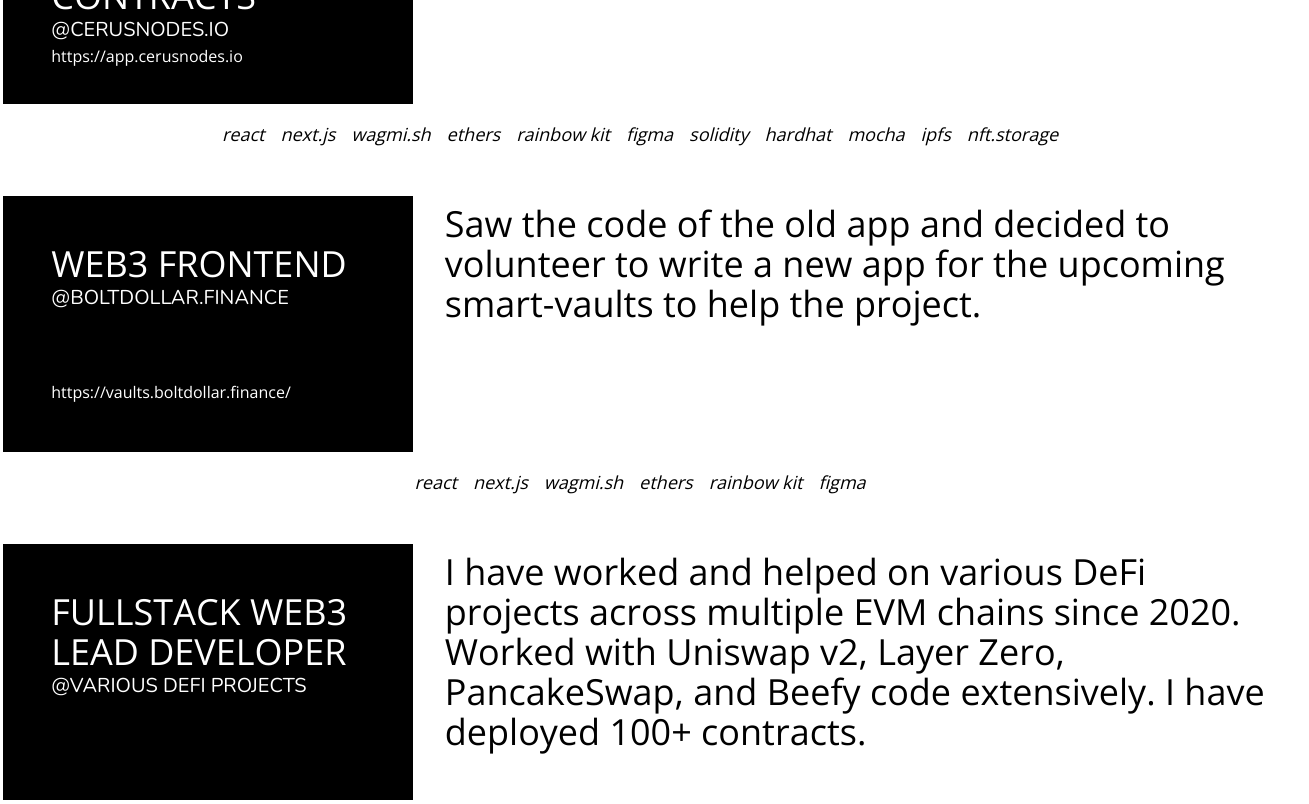
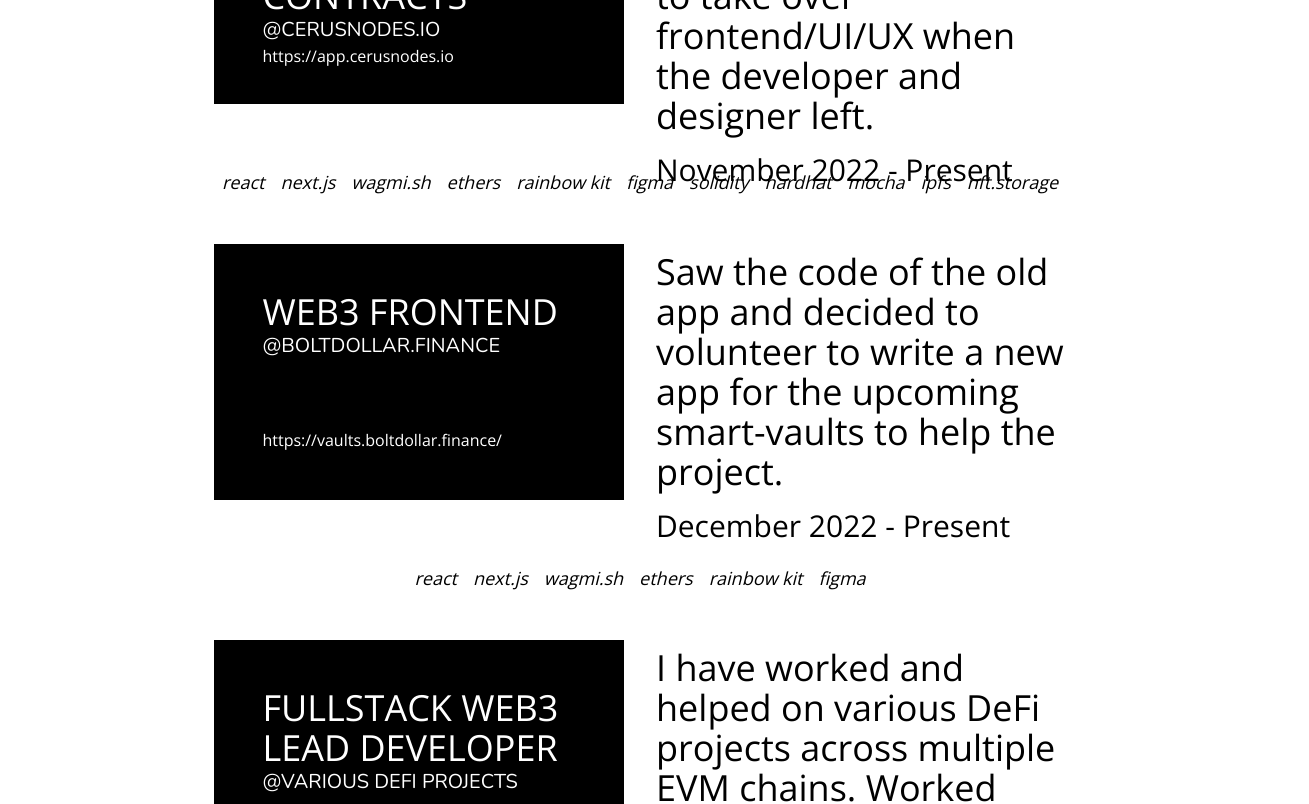
Before and after one commit to pppest/resume, a Next.js app: page / in a window 1280 px wide. Shown: the part 2840-3644 px from the top of the page, 1309 px wide, since content can reach past the window. Built offline with nearby package versions, Linux system fonts and the light colour scheme; a web font is replaced by a local one.

Commit message:
add dates to jobs

```diff
--- a/src/components/Jobs/Job.tsx
+++ b/src/components/Jobs/Job.tsx
@@ -8,27 +8,30 @@
 
 function Job({ job }: Props) {
   return (
-    <div key={job.title} >
+    <div key={job.title}>
       {/* job container */}
-      <div className="flex flex-col xl:flex-row justify-center xl:justify-between xl:items-start xl:h-[16rem] space-x-8 px-8">
+      <div className="flex flex-col xl:flex-row justify-center xl:justify-evenly xl:items-start xl:h-[40vh] space-x-8 px-8">
         {/* black box */}
-        <div className="h-[16rem] xl:w-[32vw] flex flex-col bg-black text-white p-8 xl:p-12 justify-between items-start uppercase">
+        <div className="h-[32vh] xl:w-[32vw] flex flex-col bg-black text-white p-8 xl:p-12 justify-between items-start uppercase">
           <div>
             <h1 className="text-4xl">{job.title}</h1>
             <h1 className="text-4xl">{job.subtitle}</h1>
             <h1 className="font-display text-xl">@{job.employer}</h1>
           </div>
-          <Link className="text-md lowercase" href={job.link} target={"_blank"}>{job.link}</Link>
+          <Link className="text-md lowercase" href={job.link} target={"_blank"}>
+            {job.link}
+          </Link>
         </div>
 
         {/* description */}
         <div>
-          <div className="w-[80vw] xl:w-[52rem] py-2 mt-4 xl:mt-0 normal-case text-3xl xl:text-4xl font-primaryFont">{job.description}</div>
+          <div className="w-[80vw] xl:w-[32vw] py-2 mt-4 xl:mt-0 normal-case text-3xl xl:text-4xl font-primaryFont">{job.description}</div>
+          <div className="w-[80vw] xl:w-[32vw] py-2 mt-4 xl:mt-0 normal-case text-2xl xl:text-3xl font-primaryFont">{job.dates}</div>
         </div>
       </div>
 
       {/* skills */}
-      <div className="mx-4 mt-4 px-6 xl:px-0 flex flex-wrap space-x-4 text-lg justify-center items-center text-center italic font-mono">
+      <div className="mx-4 px-6 xl:px-0 flex flex-wrap space-x-4 text-lg justify-center items-center text-center italic font-mono">
         {job.skills.map((skill) => (
           <span key={skill} className="">
             {skill}
--- a/src/config/jobs.ts
+++ b/src/config/jobs.ts
@@ -5,6 +5,7 @@
   description: string;
   skills: string[];
   link: string;
+  dates?: string;
 }
 
 export const jobs: IJob[] = [
@@ -16,6 +17,7 @@
       "Hired to write the protocol smart contracts, I stepped up to take over frontend/UI/UX when the developer and designer left.",
     skills: ["react", "next.js", "wagmi.sh", "ethers", "rainbow kit", "figma", "solidity", "hardhat", "mocha", "ipfs", "nft.storage"],
     link: "https://app.cerusnodes.io",
+    dates: "November 2022 - Present",
   },
   {
     employer: "BoltDollar.finance",
@@ -24,13 +26,15 @@
       "Saw the code of the old app and decided to volunteer to write a new app for the upcoming smart-vaults to help the project.",
     skills: ["react", "next.js", "wagmi.sh", "ethers", "rainbow kit", "figma"],
     link: "https://vaults.boltdollar.finance/",
+    dates: "December 2022 - Present",
   },
   {
     employer: "various defi projects",
     title: "Fullstack web3",
     subtitle: "lead developer",
     description:
-      "I have worked and helped on various DeFi projects across multiple EVM chains since 2020. Worked with Uniswap v2, Layer Zero, PancakeSwap, and Beefy code extensively. I have deployed 100+ contracts.",
+      "I have worked and helped on various DeFi projects across multiple EVM chains. Worked with Uniswap v2, Layer Zero, PancakeSwap, and Beefy code extensively. I have deployed 100+ contracts.",
+    dates: "2020 - Present",
     skills: [
       "react",
       "next.js",
```
